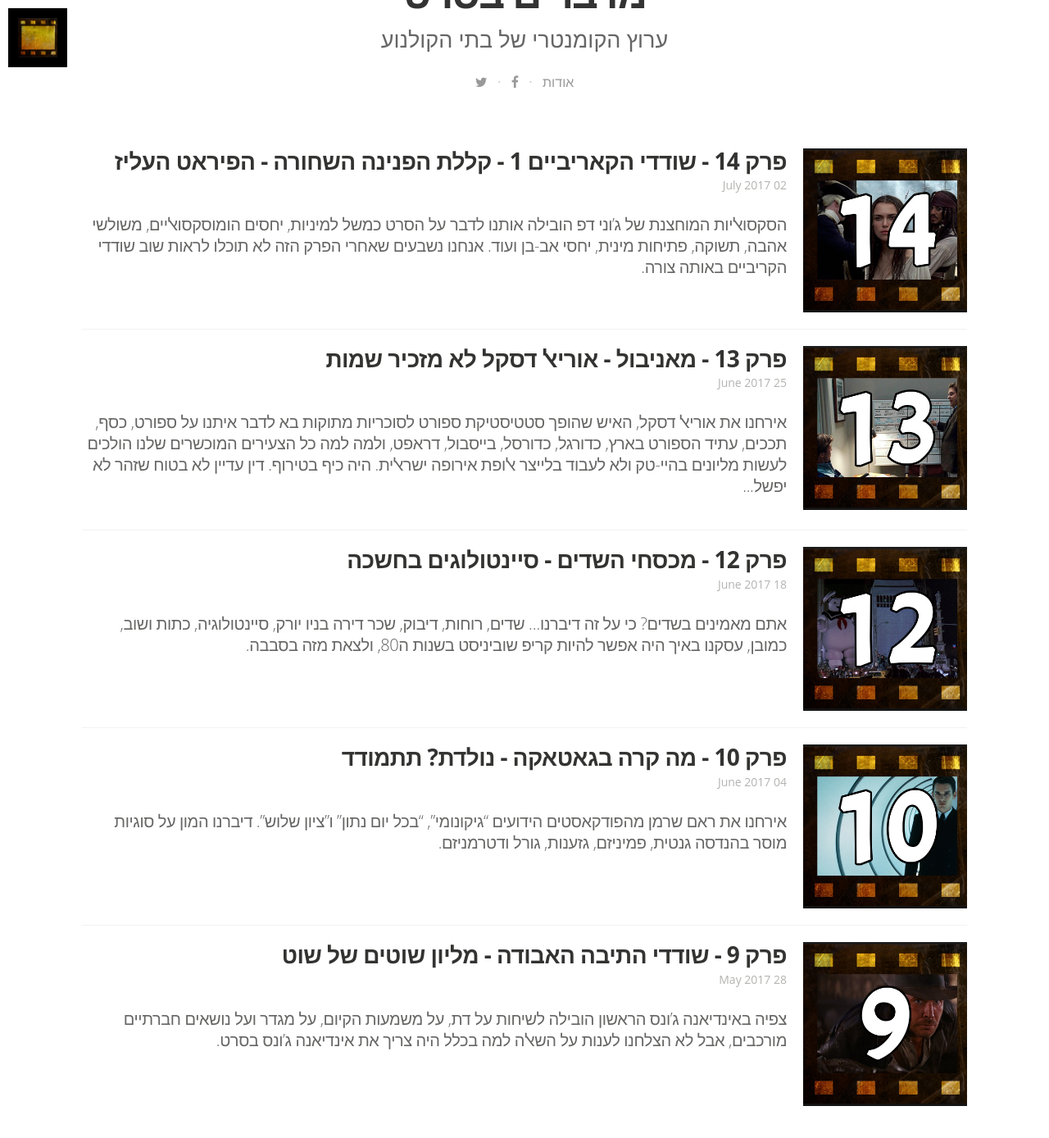
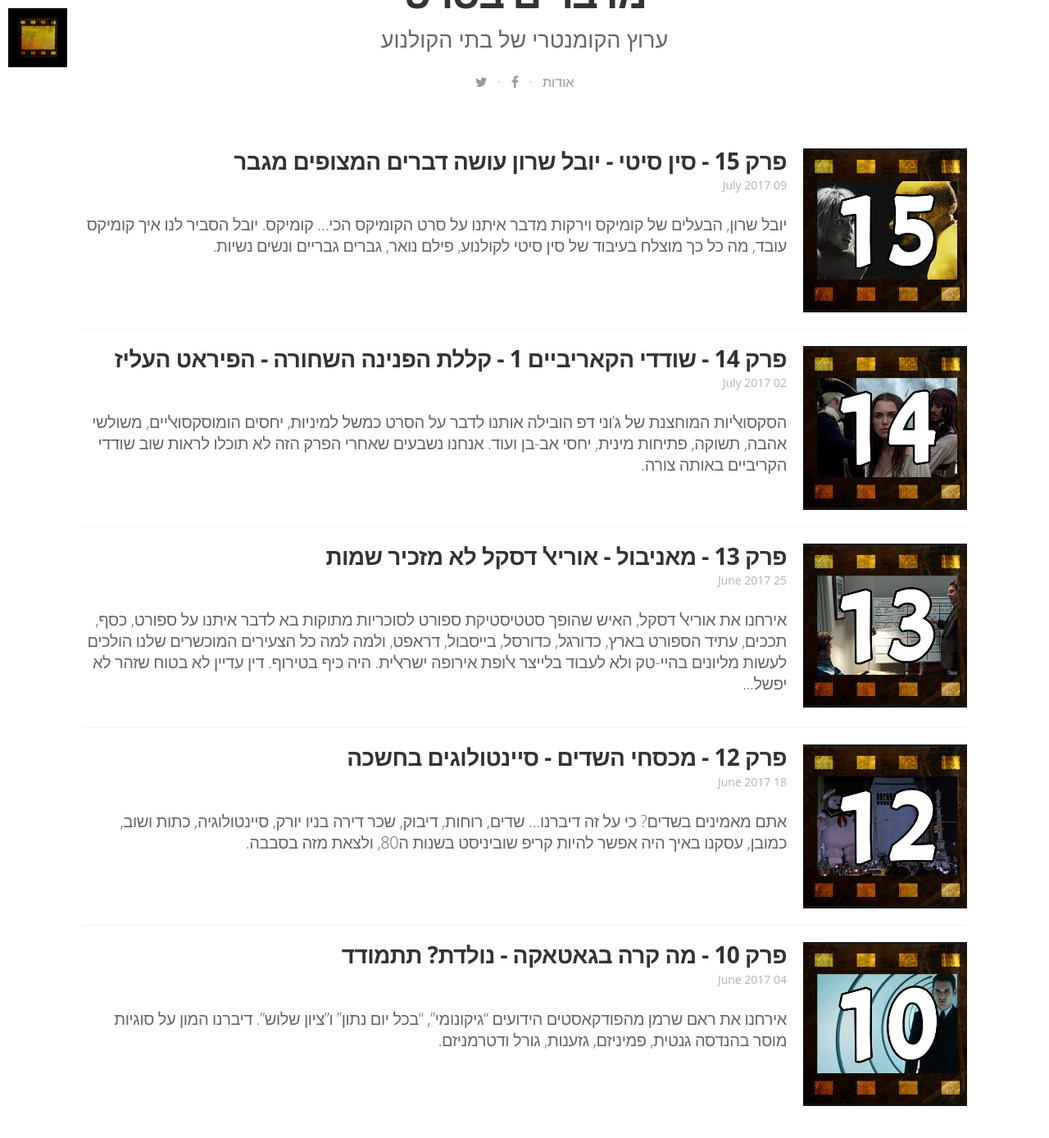
Before and after one commit to movietalkers/movietalkers.github.io, a Jekyll site: the page built from index.html, in a window 1280 px wide and 1400 px high, scrolled down 610 px. Shown: the top 1388 px of the window at 82% size. Built offline with Jekyll 4.4.1, drawn with Linux system fonts in a browser that asks for light colours; nearby versions of some CDN libraries; some web fonts are replaced; the list of posts is cut into pages by our own code.

```diff
--- a/_posts/2017-07-09-sin-city.md
+++ b/_posts/2017-07-09-sin-city.md
@@ -1,10 +1,9 @@
 ---
-published: False
-date: 2017-07-02 6:00
+date: 2017-07-09 6:00
 layout: post
-title:
+title: פרק 15 - סין סיטי - יובל שרון עושה דברים המצופים מגבר
 movie: Sin City
-imdb:
+imdb: tt0401792
 episode: 15
 ep-file:
 episode-number: 15
@@ -13,3 +12,6 @@ image : /assets/images/ep15.jpg
 cover : /assets/images/ep15-cover.jpg
 next-week:
 ---
+יובל שרון, הבעלים של קומיקס וירקות מדבר איתנו על סרט הקומיקס הכי... קומיקס. יובל הסביר לנו איך קומיקס עובד, מה כל כך מוצלח בעיבוד של סין סיטי לקולנוע, פילם נואר, גברים גבריים ונשים נשיות.
+
+**דין עדיין לא בטוח שזהר הוא לא בן של סנטור מרושע**
```
Also changed, not shown: assets/images/ep-18.jpg (added), assets/images/ep1-cover.jpg (added), assets/images/ep18-cover.jpg (added), assets/images/ep19-cover.jpg (added), assets/images/ep19.jpg (added), assets/images/ep20-cover.jpg (added), assets/images/ep20.jpg (added), assets/images/ep21-cover.jpg (added), assets/images/ep21.jpg (added), assets/images/ep22-cover.jpg (added), assets/images/ep22.jpg (added), assets/images/ep23-cover.jpg (added), assets/images/ep23.jpg (added), assets/images/ep24-cover.jpg (added), 3 more files, 1 other file.
